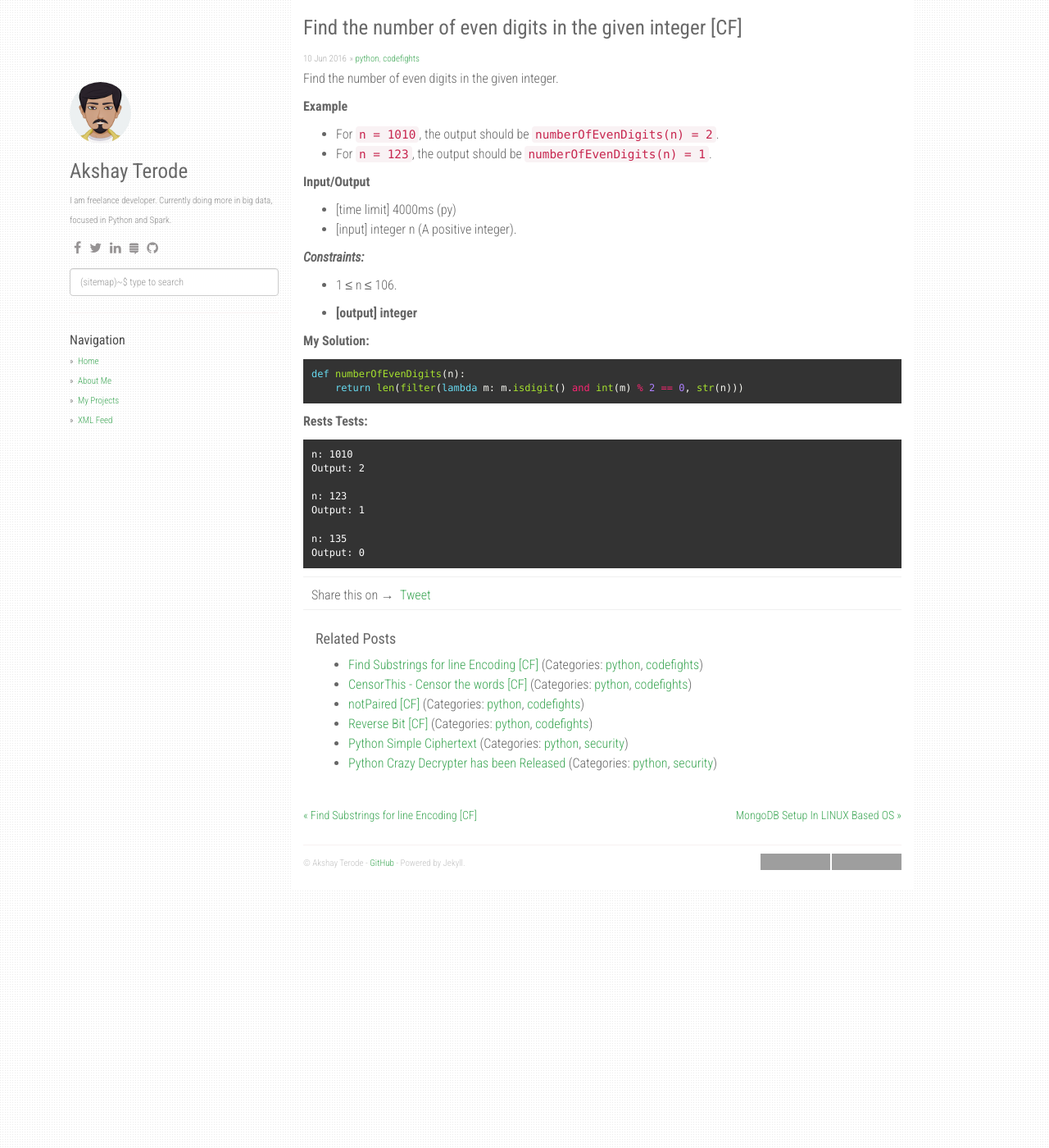
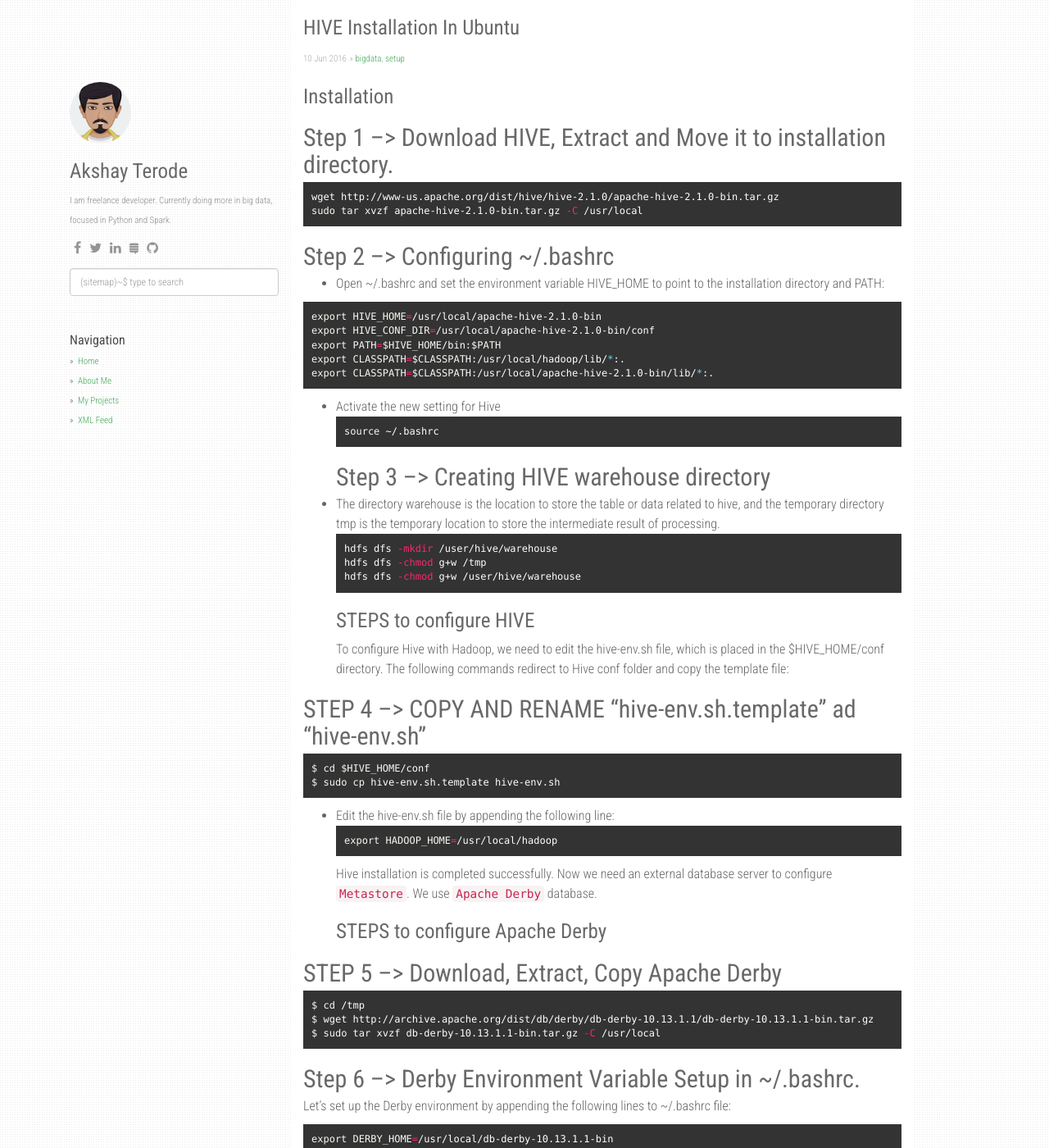
Before and after one commit to terodea/terodea.github.io, a Jekyll site: the page built from _posts/2016-06-11-find-the-number-of-even-digits-in-the-given-integer-cf.md, in a window 1280 px wide and 1400 px high. Shown: the whole window at 82% size. Built offline with Jekyll 4.4.1, drawn with Linux system fonts in a browser that asks for light colours; nearby versions of some CDN libraries; comment, search, counter and statistics services are not loaded; some of the changed text lies outside the part shown; grey boxes are pictures that could not be loaded.

Commit message:
Hive Setup Files Added

````diff
--- a/_posts/2016-06-11-find-the-number-of-even-digits-in-the-given-integer-cf.md
+++ b/_posts/2016-06-11-find-the-number-of-even-digits-in-the-given-integer-cf.md
@@ -1,44 +1,100 @@
 ---
 layout: post
-title:  "Find the number of even digits in the given integer [CF]"
+title:  "HIVE Installation In Ubuntu"
 date:   2016-06-11 03:39:03 +0700
-categories: [python, codefights]
+categories: [bigdata, setup]
 ---
+# Installation
 
-Find the number of even digits in the given integer.
+## Step 1 --> Download HIVE, Extract and Move it to installation directory.
+```shell
+wget http://www-us.apache.org/dist/hive/hive-2.1.0/apache-hive-2.1.0-bin.tar.gz
+sudo tar xvzf apache-hive-2.1.0-bin.tar.gz -C /usr/local
+```
+## Step 2 --> Configuring ~/.bashrc
+* Open ~/.bashrc and set the environment variable HIVE_HOME to point to the installation directory and PATH:
 
-**Example**
+```shell
+export HIVE_HOME=/usr/local/apache-hive-2.1.0-bin
+export HIVE_CONF_DIR=/usr/local/apache-hive-2.1.0-bin/conf
+export PATH=$HIVE_HOME/bin:$PATH
+export CLASSPATH=$CLASSPATH:/usr/local/hadoop/lib/*:.
+export CLASSPATH=$CLASSPATH:/usr/local/apache-hive-2.1.0-bin/lib/*:.
+```
+* Activate the new setting for Hive
+```shell
+source ~/.bashrc
+```
+## Step 3 --> Creating HIVE warehouse directory
+* The directory warehouse is the location to store the table or data related to hive, and the temporary directory tmp is the temporary location to store the intermediate result of processing.
+```shell
+hdfs dfs -mkdir /user/hive/warehouse
+hdfs dfs -chmod g+w /tmp
+hdfs dfs -chmod g+w /user/hive/warehouse
+```
+# STEPS to configure HIVE
+To configure Hive with Hadoop, we need to edit the hive-env.sh file, which is placed in the $HIVE_HOME/conf directory. The following commands redirect to Hive conf folder and copy the template file:
 
-* For `n = 1010`, the output should be `numberOfEvenDigits(n) = 2`.
-* For `n = 123`, the output should be `numberOfEvenDigits(n) = 1`.
+## STEP 4 --> COPY AND RENAME "hive-env.sh.template" ad "hive-env.sh"
+```shell
+$ cd $HIVE_HOME/conf
+$ sudo cp hive-env.sh.template hive-env.sh
+```
+* Edit the hive-env.sh file by appending the following line:
+```shell
+export HADOOP_HOME=/usr/local/hadoop
+```
+Hive installation is completed successfully. Now we need an external database server to configure `Metastore`. We use `Apache Derby` database.
+# STEPS to configure Apache Derby
 
-**Input/Output**
+## STEP 5 --> Download, Extract, Copy Apache Derby
+```shell
+$ cd /tmp
+$ wget http://archive.apache.org/dist/db/derby/db-derby-10.13.1.1/db-derby-10.13.1.1-bin.tar.gz
+$ sudo tar xvzf db-derby-10.13.1.1-bin.tar.gz -C /usr/local
+```
+## Step 6 --> Derby Environment Variable Setup in ~/.bashrc.
+Let's set up the Derby environment by appending the following lines to ~/.bashrc file:
+```shell
+export DERBY_HOME=/usr/local/db-derby-10.13.1.1-bin
+export PATH=$PATH:$DERBY_HOME/bin
+export CLASSPATH=$CLASSPATH:$DERBY_HOME/lib/derby.jar:$DERBY_HOME/lib/derbytools.jar
+```
+## Step 7 --> Derby Metastore Directory Creation
+We need to create a directory named data in $DERBY_HOME directory to store Metastore data.
+```shell
+$ sudo mkdir $DERBY_HOME/data
+```
+# Configure Derby Metastore
 
-* [time limit] 4000ms (py)
-* [input] integer n (A positive integer).
+### STEP 3 --> set hive_home in .bashrc
+## STEP 1 --> COPY and RENAME "hive-default.xml.template" as "hive-site.xml"
 
-**_Constraints:_**
 
-* 1 ≤ n ≤ 106.
 
-* **[output] integer**
 
-**My Solution:**
+### STEP 4 --> /apache-hive-2.3.3-bin/bin ./hive
 
-```python
-def numberOfEvenDigits(n):
-    return len(filter(lambda m: m.isdigit() and int(m) % 2 == 0, str(n)))
+
+
+***ERROR*** --->
+
+1. Exception in thread "main" java.lang.IllegalArgumentException: java.net.URISyntaxException: Relative path in absolute URI: ${system:java.io.tmpdir%7D/$%7Bsystem:user.name%7D
+
+
+***Add ----> hive-site.xml***<br>
+```markdown
+<property>
+	<name>system:java.io.tmpdir</name>
+    <value>/tmp/hive/java</value>
+</property>
+<property>
+	<name>system:user.name</name>
+    <value>${user.name}</value>
+</property>
 ```
-
-**Rests Tests:**
-
-```
-n: 1010
-Output: 2
-
-n: 123
-Output: 1
-
-n: 135
-Output: 0
-```
+2.
+	```Shell
+	rm -rf $HIVE_HOME/bin/metastore_db
+	$HIVE_HOME/bin/schematool -initSchema -dbType derbys
+	```
````
